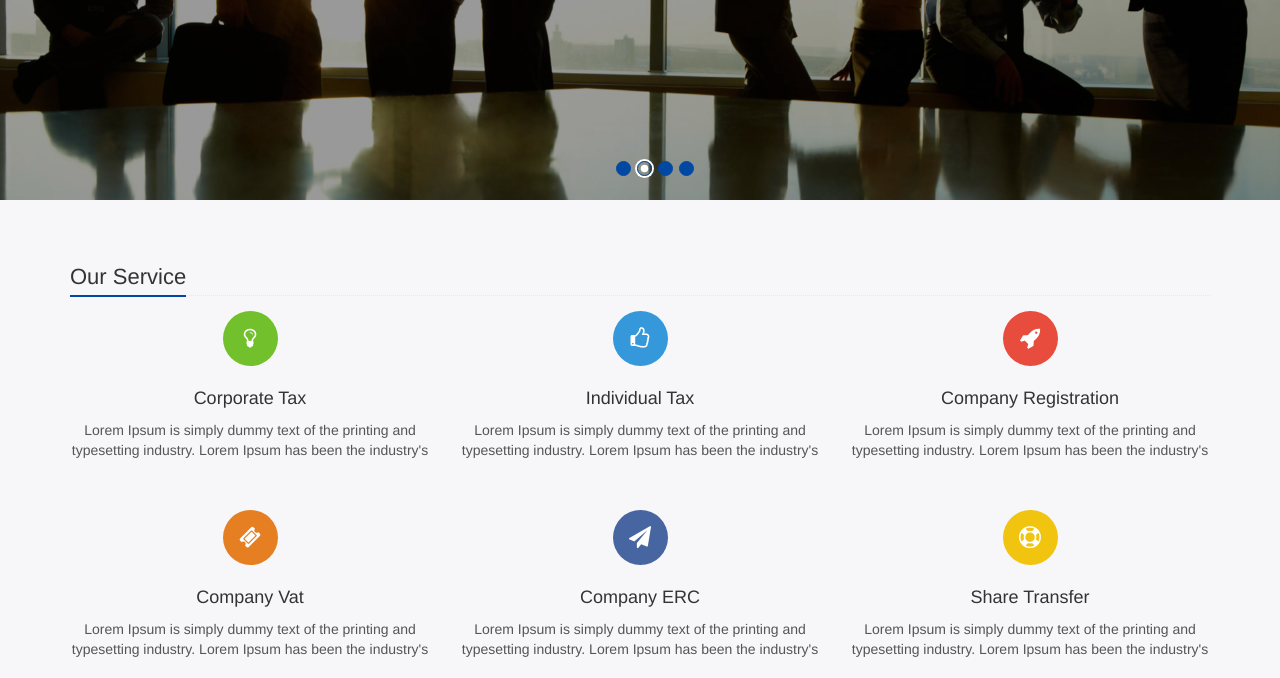
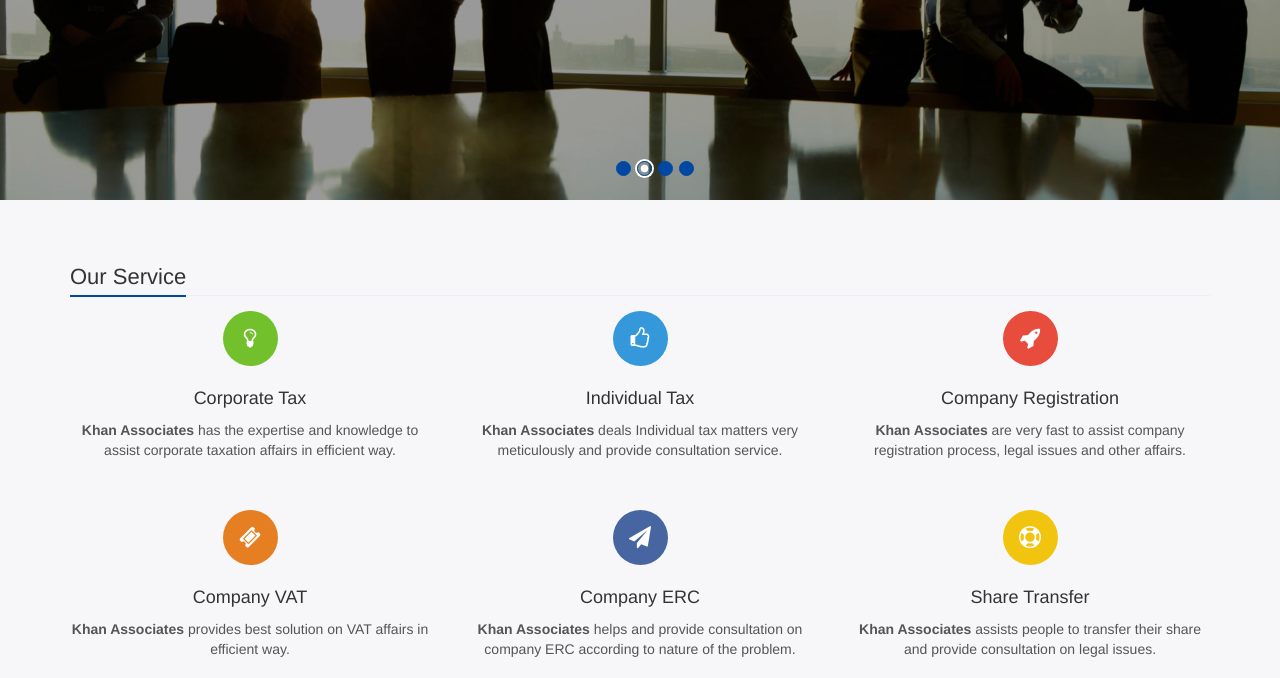
Before and after one commit to TheAhmadSharif/khan, a plain HTML site: page index.html in a window 1280 px wide. Shown: the part 274-952 px from the top of the page. Drawn offline with nearby package versions, Linux system fonts and the light colour scheme.

Commit message:
contact and index page correction

```diff
--- a/index.html
+++ b/index.html
@@ -193,14 +193,15 @@
 
                     <span>Corporate Tax</span>
                 </h2>
-                    <p>Lorem Ipsum is simply dummy text of the printing and typesetting industry. Lorem Ipsum has been the industry's</p>
+                    <p><strong>Khan Associates</strong> has the expertise and knowledge to assist corporate taxation affairs in efficient way.</p>
+
                 </div>
                 <div class="col-sm-4 sm-margin-bottom-40">
                     <i class="icon-custom icon-md icon-bg-blue rounded-x fa fa-thumbs-o-up"></i>
                     <h2 class="heading-sm">
                    <span>Individual Tax</span>
                 </h2>
-                    <p>Lorem Ipsum is simply dummy text of the printing and typesetting industry. Lorem Ipsum has been the industry's</p>
+                    <p><strong>Khan Associates</strong> deals Individual tax matters very meticulously and provide consultation service.</p>
                 </div>
                 <div class="col-sm-4">
                     <i class="icon-custom icon-md icon-bg-red rounded-x fa fa-rocket"></i>
@@ -208,7 +209,7 @@
 
                     <span>Company Registration</span>
                 </h2>
-                    <p>Lorem Ipsum is simply dummy text of the printing and typesetting industry. Lorem Ipsum has been the industry's</p>
+                    <p><strong>Khan Associates</strong> are very fast to assist company registration process, legal issues and other affairs.</p>
                 </div>
             </div>
             <div class="row content-boxes-v1 margin-bottom-40">
@@ -216,9 +217,9 @@
                     <i class="icon-custom rounded-x icon-md icon-bg-orange fa fa-ticket"></i>
                     <h2 class="heading-sm">
 
-                    <span>Company Vat</span>
+                    <span>Company VAT</span>
                 </h2>
-                    <p>Lorem Ipsum is simply dummy text of the printing and typesetting industry. Lorem Ipsum has been the industry's</p>
+                    <p><strong>Khan Associates</strong> provides best solution on VAT affairs in efficient way.</p>
                 </div>
                 <div class="col-sm-4 sm-margin-bottom-40">
                     <i class="icon-custom rounded-x icon-md icon-bg-dark-blue fa fa-paper-plane"></i>
@@ -226,7 +227,7 @@
 
                     <span>Company ERC</span>
                 </h2>
-                    <p>Lorem Ipsum is simply dummy text of the printing and typesetting industry. Lorem Ipsum has been the industry's</p>
+                    <p><strong>Khan Associates</strong> helps and provide consultation on company ERC according to nature of the problem.</p>
                 </div>
                 <div class="col-sm-4">
                     <i class="icon-custom rounded-x icon-md icon-bg-yellow fa fa-life-ring"></i>
@@ -234,7 +235,7 @@
 
                     <span>Share Transfer</span>
                 </h2>
-                    <p>Lorem Ipsum is simply dummy text of the printing and typesetting industry. Lorem Ipsum has been the industry's</p>
+                   <p><strong>Khan Associates</strong> assists people to transfer their share and provide consultation on legal issues.</p>
                 </div>
             </div>
         </div>
@@ -255,11 +256,11 @@
                         <div class="col-sm-9">
                             <p>
 
-                            	We <strong>Khan Associates</strong>, have been dealing with taxation issue since 2007. Since then we have gathered knowledge and experience by dealing many complicated affairs which we collected from our valued clients,has learnt many lessons while dealing with these challenging tasks. Over the time we evolve according to new problems, policy, customer need and put our best effort to give pragmatic and convenient solution to our clients. These helps us to grow confidence, trust, relationship and also helps us to expand our service domain. we are getting more and more clients which encourages us to invest our resources on knowledge in order to manage the tax affairs in most efficient way.
+                            	We <strong>Khan Associates</strong>, have been dealing with taxation issue since 2007. Since then we have gathered knowledge and experience by dealing many complicated affairs which we collected from our valued clients, has learnt many lessons while dealing with these challenging tasks. Over the time we evolve according to new problems, policy, customer need and put our best effort to give pragmatic and convenient solution to our clients. These helps us to grow confidence, trust, relationship and also helps us to expand our service domain. we are getting more and more clients which encourages us to invest our resources on knowledge in order to manage the tax affairs in most efficient way.
 
                             </p>
                               <p>From the very first day, We are very rigid to maintain our core values which are quality, integrity, transparency and never compromise
-with our core values. These ultimately helps us to achieve our client satisfaction as well ours.</p>
+with our core values. These helps us to achieve our client satisfaction as well as ours.</p>
 
                         </div>
                     </div>
```
Also changed, not shown: contact.html (+5 -5 lines).
